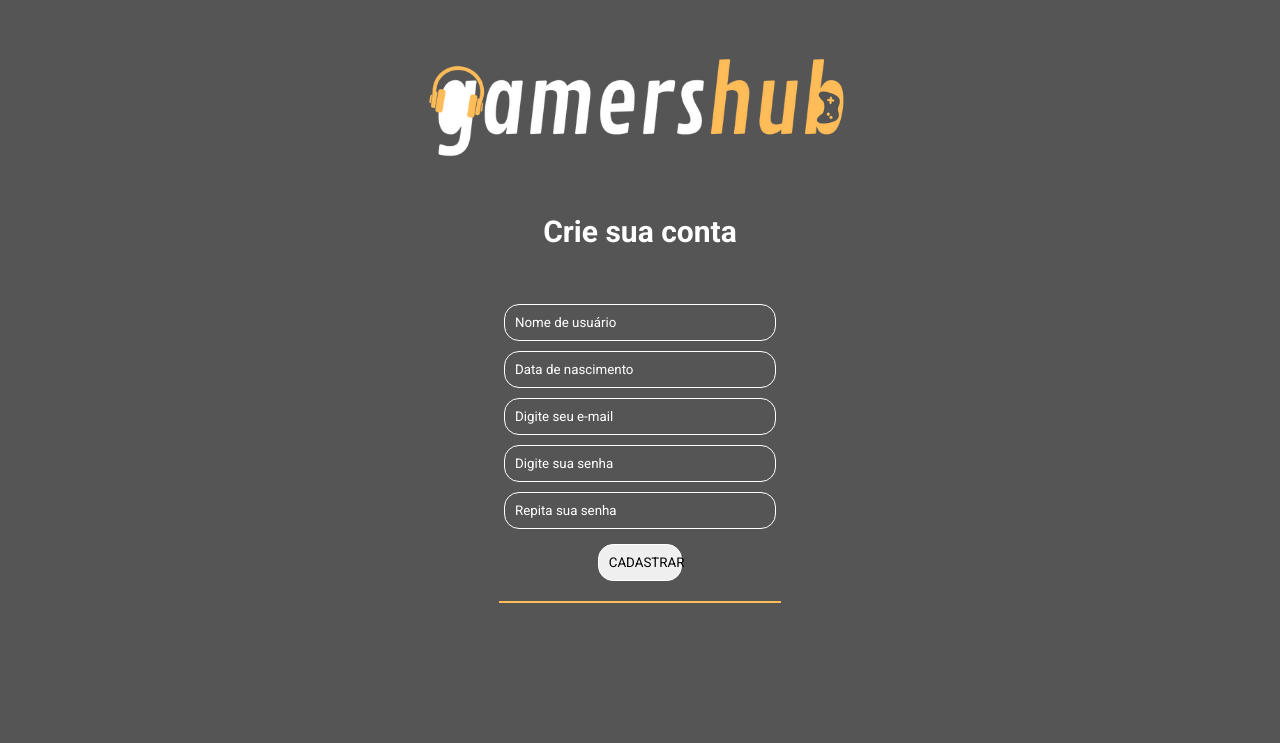
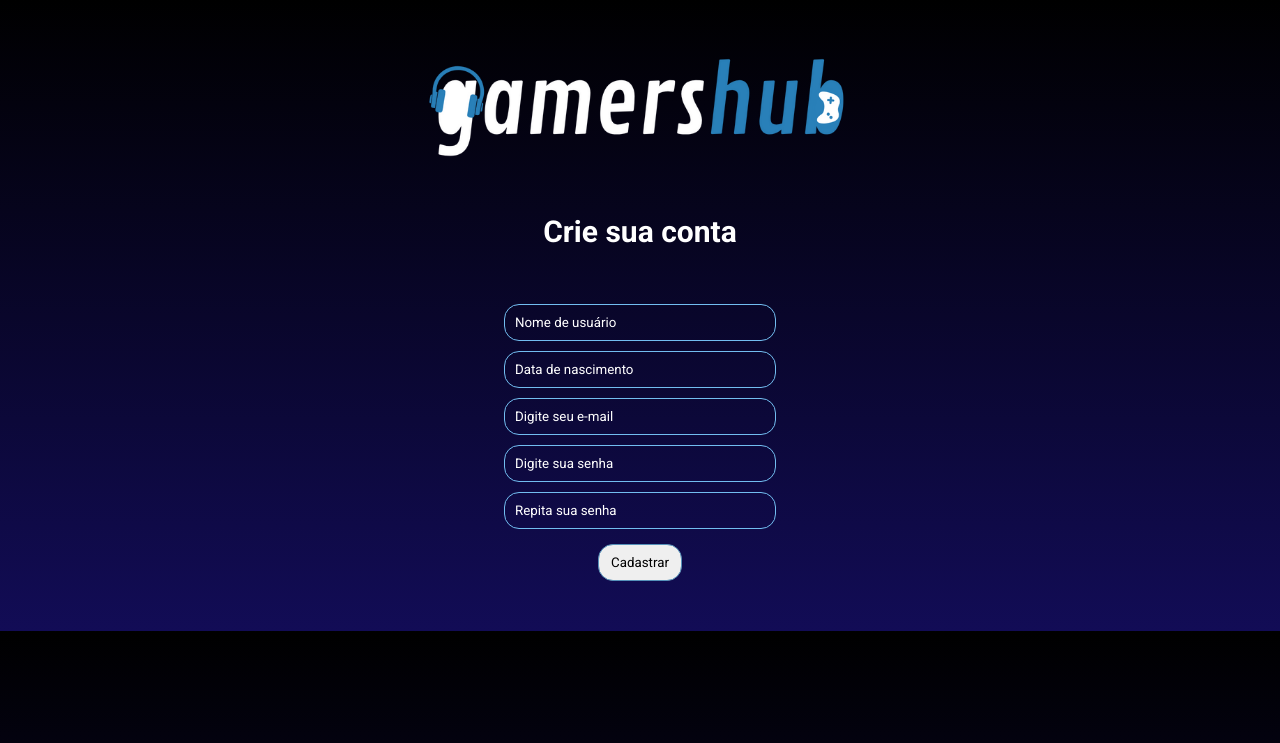
Before and after one commit to arthurfagundes/gamershub, a PHP site: page /register.php in a window 1280 px wide. Shown: the top 743 px of the page. Run offline with PHP 8.4, Linux system fonts and the light colour scheme.

Commit message:
atualização front
.

```diff
--- a/css/cadastrar.css
+++ b/css/cadastrar.css
@@ -1,15 +1,12 @@
-/* Estilos para a pagina toda */
 body {
     margin: 0;
-    background-color: #555;
+    background: linear-gradient(0, #120c56, #000000);
     font-family: 'Roboto', sans-serif;
 }
-/* Estilos para o cabeçalho */
+
 .Cabecalho {
     background-color: #f0f0f0;
-    /* Cor de fundo do cabeçalho */
     color: #00129e;
-    /* Cor do texto no cabeçalho */
     display: flex;
     flex-direction: column;
     flex-wrap: wrap;
@@ -18,27 +15,20 @@ body {
     margin: 0;
 }
 
-/* Estilos para o título no cabeçalho */
 .TitleHeader h1 {
     font-size: 50px;
-    /* Tamanho da fonte do título */
 }
 
-/* Estilos para o meio */
 .meio {
-    background-color: #555;
+    background-color: linear-gradient(0, #120c56, #000000);
     display: flex;
     flex-direction: column;
     align-items: center;
-    /* Corrigi de 'align-content' para 'align-items' */
     justify-content: center;
-    /* Adicionei isso para centralizar conteúdo verticalmente */
     padding: 20px;
-    /* Adicionei um preenchimento interno para afastar o conteúdo das bordas */
     margin: 10px 470px 10px 470px;
 }
 
-/* Estilos para a classe "Titulo" dentro da seção "main" */
 .Titulo {
     text-align: center;
 }
@@ -54,10 +44,9 @@ body {
     font-size: 24px;
 }
 
-/* Estilos para a classe "Logar" dentro da seção "main" */
 .Logar {
     text-align: center;
-    background-color: #555;
+    background-color: linear-gradient(0, #120c56, #000000);
     padding: 20px;
     border-radius: 10px;
 }
@@ -73,7 +62,6 @@ body {
 .Logar input[type="password"]::placeholder {
     color: #fff;
     font-family: 'Roboto', sans-serif;
-    /* Define a cor do texto do placeholder como branca */
 }
 
 .Logar input[type="text"],
@@ -82,12 +70,9 @@ body {
     width: 250px;
     padding: 10px;
     margin: 5px;
-    /* Espaçamento superior para separar os campos de entrada */
-    border: 1px solid #fff;
-    /* Adicione a cor da borda branca */
+    border: 1px solid #72bdf0;
     border-radius: 15px;
     background-color: transparent;
-    /* Torne o fundo transparente */
     color: #fff;
 }
 
@@ -95,19 +80,17 @@ body {
     width: 30%;
     padding: 10px;
     margin-top: 10px;
-    /* Espaçamento superior para separar o botão dos campos de entrada */
-    border: 1px solid #fff;
+    transition: background-color 0.3s ease;
+    border: 1px solid #5591b9;
     border-radius: 15px;
     cursor: pointer;
     font-family: 'Roboto', sans-serif;
 }
 
 .Logar button:hover {
-    background-color: transparent;
-    color: #fff;
+    background-color: #5591b9;
 }
 
-/* Estilos para o botão "Cadastrar" dentro da classe "Logar" */
 .Logar a {
     display: flex;
     flex-direction: column;
@@ -126,12 +109,6 @@ body {
     background-color: #0056b3;
 }
 
-.Logar hr {
-    border: 1px solid #ffbd59;
-    margin: 20px 0;
-}
-
-/* Estilos para o rodapé */
 .rodape {
     background-color: #333;
     text-align: center;
@@ -141,23 +118,17 @@ body {
     padding: 10px;
 }
 
-/* Estilos para os icones de "Redes" no rodapé */
 .Redes i {
     font-size: 24px;
-    /* Tamanho do ícone */
     margin-right: 10px;
-    /* Espaçamento entre os ícones */
 }
 
-/* Estilos para o link "Feito por Dev" na div "Git" */
 .Git a {
     text-decoration: none;
     color: #00129e;
     font-weight: bold;
-    /* Deixa o texto em negrito */
 }
 
-/* Regras de mídia queries para ajustar o layout em telas menores */
 @media screen and (max-width: 768px) {
     .Cabecalho {
         flex-direction: column;
@@ -169,6 +140,5 @@ body {
 
     .meio {
         margin: 20px 10px;
-        /* Ajuste a margem para se adaptar melhor a telas menores */
     }
 }
--- a/editar_perfil.php
+++ b/editar_perfil.php
@@ -91,7 +91,7 @@ if ($_SERVER['REQUEST_METHOD'] == 'POST') {
         <label for="check" class="checkbtn">
             <i class="fas fa-bars"></i>
         </label>
-        <img class="logo" src="./img/logo_semfundo.png" height="80">
+        <img class="logo" src="./img/logogamershub (2).png" height="80">
         <ul>
             <li><a href="./perfil.php">Perfil</a></li>
             <li><a href="./jogos.php">Jogos</a></li>
@@ -114,7 +114,8 @@ if ($_SERVER['REQUEST_METHOD'] == 'POST') {
         <textarea name="bio"><?php echo $usuario['bio']; ?></textarea>
 
         <input type="submit" value="Salvar">
+
     </form>
-</body>
+    </body>
 
 </html>
--- a/login.php
+++ b/login.php
@@ -37,7 +37,7 @@ if ($_SERVER['REQUEST_METHOD'] == 'POST') {
     <div class="container">
         <main class="meio">
             <div class="Titulo">
-                <img src="./img/logo_semfundo.png" height="150">
+                <img src="./img/logogamershub.png" height="150">
                 <p>Logue na sua conta</p>
             </div>
             <div class="Logar">
@@ -48,7 +48,6 @@ if ($_SERVER['REQUEST_METHOD'] == 'POST') {
                     <button type="submit">Logar</button>
                     <button type="button" onclick="window.location.href='register.php';">Registrar</button>
                 </form>
-                <hr class="divisoria">
             </div>
         </main>
     </div>
--- a/register.php
+++ b/register.php
@@ -51,10 +51,9 @@
 </head>
 <body>
     <div class="container">
-        <!-- Main-->
         <main class="meio">
             <div class="Titulo">
-                <img src="./img/logo_semfundo.png" height="150">
+                <img src="./img/logogamershub.png" height="150">
                 <p>Crie sua conta</p>
             </div>
             <div class="Logar">
@@ -65,9 +64,8 @@
                     <input type="text" id="email" name="email" placeholder="Digite seu e-mail" required>
                     <input type="password" id="password" name="password" placeholder="Digite sua senha" required>
                     <input type="password" id="rpassword" name="rpassword" placeholder="Repita sua senha" required>
-                    <button type="submit">CADASTRAR</button>
+                    <button type="submit">Cadastrar</button>
                 </form>
-                <hr class="divisoria">
             </div>
         </main>
         <!-- Rodape-->
```
Also changed, not shown: cabecalho.php (added, +25 -0 lines), css/editar_perfil.css (+5 -5 lines), css/jogos.css (+4 -4 lines), css/login.css (+64 -13 lines), jogos.php (+2 -24 lines), img/logo_semfundo.png (deleted), img/logogamershub.png (added).
